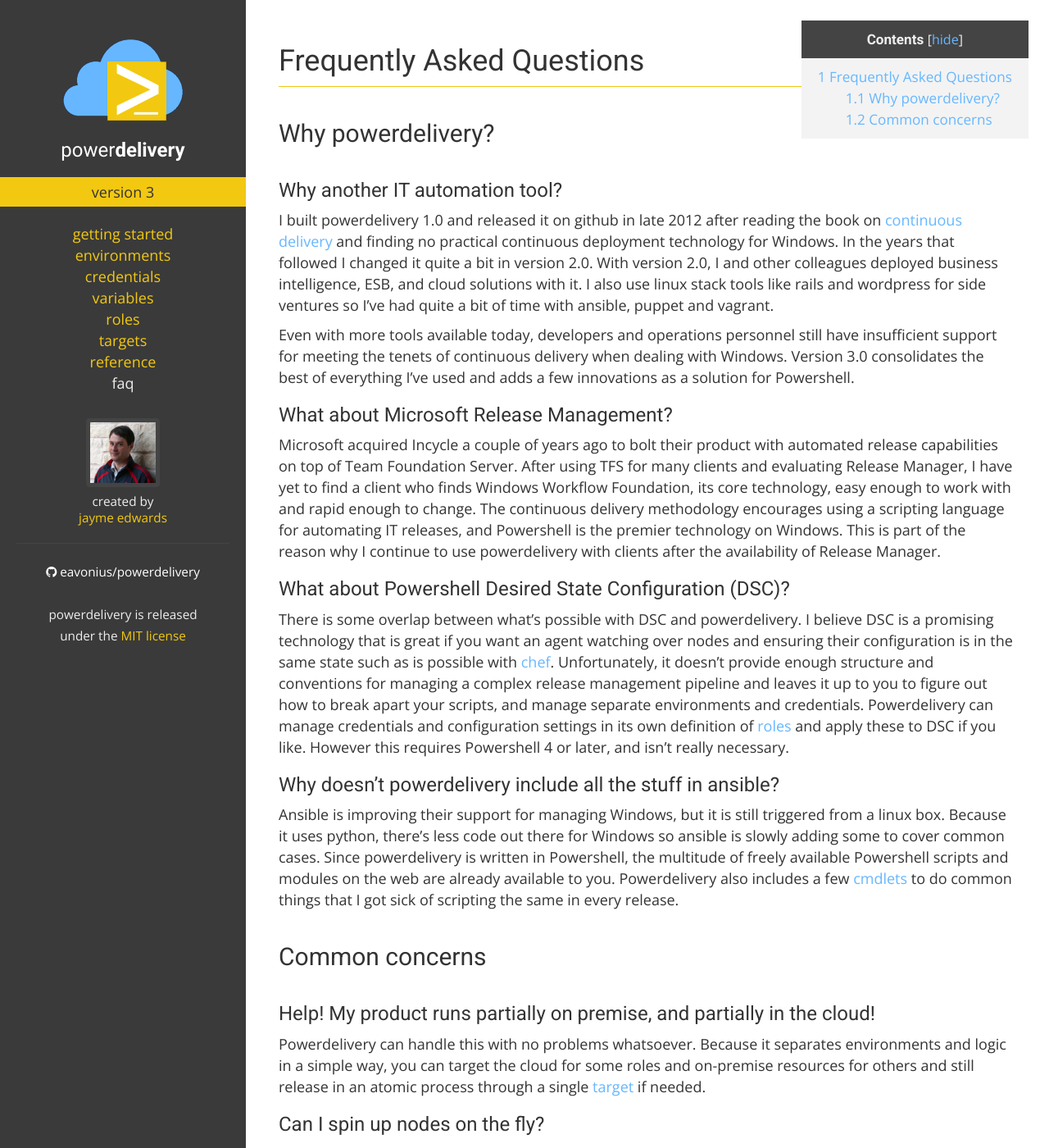
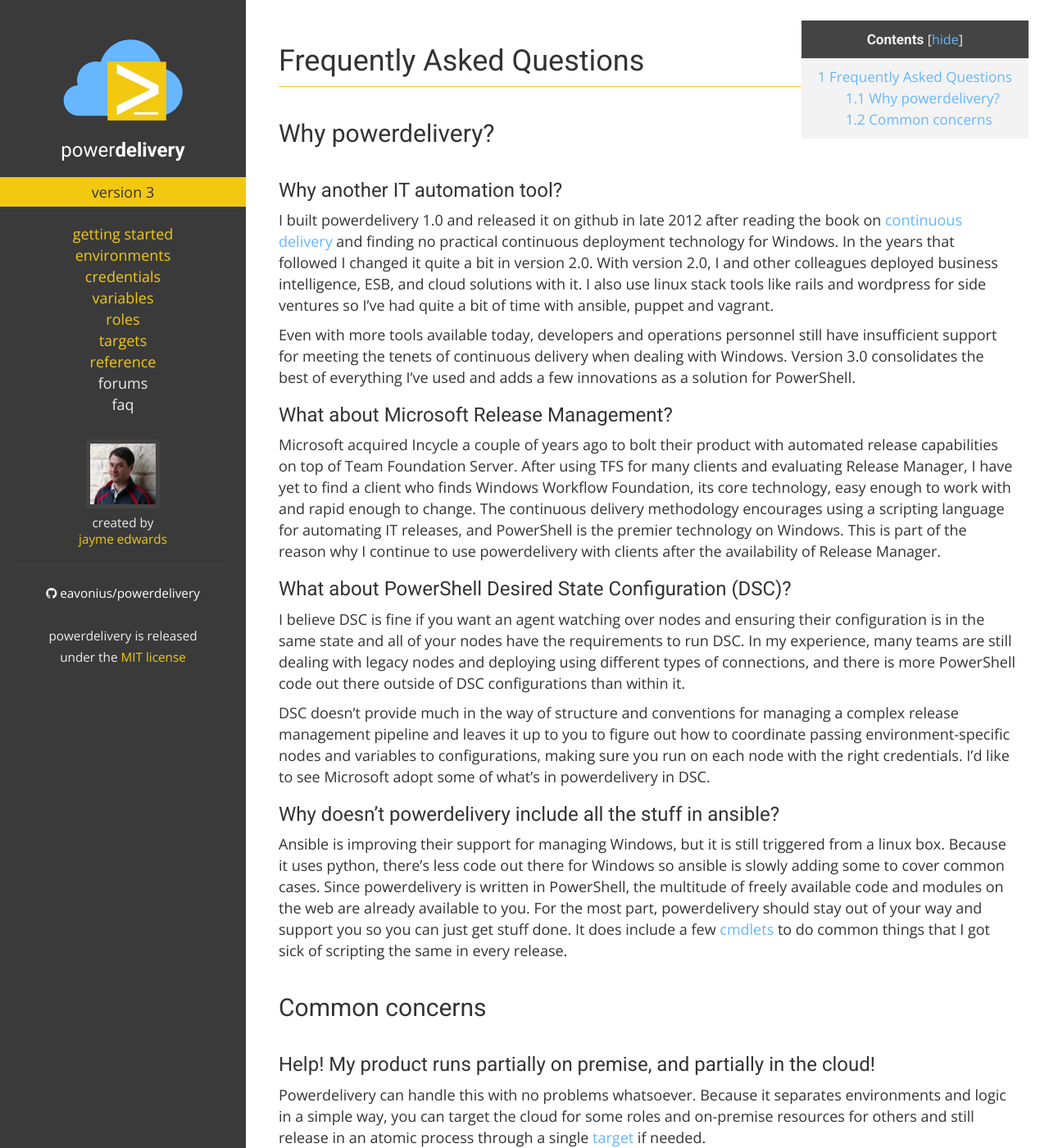
Before and after one commit to eavonius/powerdelivery, a Jekyll site: the page built from faq.markdown, in a window 1280 px wide and 1400 px high. Shown: the whole window at 82% size. Built offline with Jekyll 4.4.1, drawn with Linux system fonts in a browser that asks for light colours; nearby versions of some CDN libraries; some of the changed text lies outside the part shown.

Commit message:
Link to group

```diff
--- a/_layouts/page.html
+++ b/_layouts/page.html
@@ -5,7 +5,7 @@
     <title>powerdelivery</title>
     <meta http-equiv="X-UA-Compatible" content="IE=edge" />
     <meta name="viewport" content="width=device-width, initial-scale=1" />
-    <meta name="description" content="Continuous deployment framework for Windows Powershell" />
+    <meta name="description" content="Continuous deployment framework for Windows PowerShell" />
     <meta name="author" content="Jayme C Edwards" />
     <meta name="google-site-verification" content="vlBGxo3kMJo9gwOixKw5lXc0Bb-TD6biFMyu1qnVDzo" />
     <link href="stylesheets/bootstrap.min.css" rel="stylesheet" />
@@ -40,6 +40,7 @@
           <li><a href="roles.html">Roles</a></li>
           <li><a href="targets.html">Targets</a></li>
           <li><a href="reference.html">Reference</a></li>
+          <li><a href="https://groups.google.com/forum/#!forum/powerdelivery" target="_blank" style="color: #eee">forums</a></li>
           <li><a href="faq.html" style="color: #eee">FAQ</a></li>
         </ul>
         <div class="hidden-sm hidden-xs">
--- a/environments.markdown
+++ b/environments.markdown
@@ -148,7 +148,7 @@ In IT environments where computing resources are scarce (resources are on-premis
 If you have more resources available, it can be better to create a new node each time. This lets you rollback by pointing load balancers to the old site if you have a problem, and utilize other recovery methods when the previous release is still untouched.
 
 To provision nodes on each run of powerdelivery, add PowerShell logic to the environment script above the statement
-that returns the hash of nodes. You'll need to install additional Powershell modules (Windows Azure, Amaozon Web Services, VMWare, or Hyper-V cmdlets for example) and make sure these are able to be found when you run powerdelivery from the Administrator console. After you've provisioned the nodes, gather the name or IP address of them and add them to the hash to be returned.
+that returns the hash of nodes. You'll need to install additional PowerShell modules (Windows Azure, Amaozon Web Services, VMWare, or Hyper-V cmdlets for example) and make sure these are able to be found when you run powerdelivery from the Administrator console. After you've provisioned the nodes, gather the name or IP address of them and add them to the hash to be returned.
 
 <br />
 
--- a/faq.markdown
+++ b/faq.markdown
@@ -12,19 +12,21 @@ layout: page
 
 I built powerdelivery 1.0 and released it on github in late 2012 after reading the book on [continuous delivery](https://www.thoughtworks.com/continuous-delivery) and finding no practical continuous deployment technology for Windows. In the years that followed I changed it quite a bit in version 2.0. With version 2.0, I and other colleagues deployed business intelligence, ESB, and cloud solutions with it. I also use linux stack tools like rails and wordpress for side ventures so I've had quite a bit of time with ansible, puppet and vagrant.
 
-Even with more tools available today, developers and operations personnel still have insufficient support for meeting the tenets of continuous delivery when dealing with Windows. Version 3.0 consolidates the best of everything I've used and adds a few innovations as a solution for Powershell.
+Even with more tools available today, developers and operations personnel still have insufficient support for meeting the tenets of continuous delivery when dealing with Windows. Version 3.0 consolidates the best of everything I've used and adds a few innovations as a solution for PowerShell.
 
 ### What about Microsoft Release Management?
 
-Microsoft acquired Incycle a couple of years ago to bolt their product with automated release capabilities on top of Team Foundation Server. After using TFS for many clients and evaluating Release Manager, I have yet to find a client who finds Windows Workflow Foundation, its core technology, easy enough to work with and rapid enough to change. The continuous delivery methodology encourages using a scripting language for automating IT releases, and Powershell is the premier technology on Windows. This is part of the reason why I continue to use powerdelivery with clients after the availability of Release Manager.
+Microsoft acquired Incycle a couple of years ago to bolt their product with automated release capabilities on top of Team Foundation Server. After using TFS for many clients and evaluating Release Manager, I have yet to find a client who finds Windows Workflow Foundation, its core technology, easy enough to work with and rapid enough to change. The continuous delivery methodology encourages using a scripting language for automating IT releases, and PowerShell is the premier technology on Windows. This is part of the reason why I continue to use powerdelivery with clients after the availability of Release Manager.
 
-### What about Powershell Desired State Configuration (DSC)?
+### What about PowerShell Desired State Configuration (DSC)?
 
-There is some overlap between what's possible with DSC and powerdelivery. I believe DSC is a promising technology that is great if you want an agent watching over nodes and ensuring their configuration is in the same state such as is possible with [chef](https://www.chef.io). Unfortunately, it doesn't provide enough structure and conventions for managing a complex release management pipeline and leaves it up to you to figure out how to break apart your scripts, and manage separate environments and credentials. Powerdelivery can manage credentials and configuration settings in its own definition of [roles](roles.html) and apply these to DSC if you like. However this requires Powershell 4 or later, and isn't really necessary.
+I believe DSC is fine if you want an agent watching over nodes and ensuring their configuration is in the same state and all of your nodes have the requirements to run DSC. In my experience, many teams are still dealing with legacy nodes and deploying using different types of connections, and there is more PowerShell code out there outside of DSC configurations than within it.
+
+DSC doesn't provide much in the way of structure and conventions for managing a complex release management pipeline and leaves it up to you to figure out how to coordinate passing environment-specific nodes and variables to configurations, making sure you run on each node with the right credentials. I'd like to see Microsoft adopt some of what's in powerdelivery in DSC.
 
 ### Why doesn't powerdelivery include all the stuff in ansible?
 
-Ansible is improving their support for managing Windows, but it is still triggered from a linux box. Because it uses python, there's less code out there for Windows so ansible is slowly adding some to cover common cases. Since powerdelivery is written in Powershell, the multitude of freely available Powershell scripts and modules on the web are already available to you. Powerdelivery also includes a few [cmdlets](reference.html#cmdlets) to do common things that I got sick of scripting the same in every release.
+Ansible is improving their support for managing Windows, but it is still triggered from a linux box. Because it uses python, there's less code out there for Windows so ansible is slowly adding some to cover common cases. Since powerdelivery is written in PowerShell, the multitude of freely available code and modules on the web are already available to you. For the most part, powerdelivery should stay out of your way and support you so you can just get stuff done. It does include a few [cmdlets](reference.html#cmdlets) to do common things that I got sick of scripting the same in every release.
 
 ## Common concerns
 
@@ -34,7 +36,7 @@ Powerdelivery can handle this with no problems whatsoever. Because it separates
 
 ### Can I spin up nodes on the fly?
 
-Powerdelivery employs [environment](environments.html) scripts to configure the names or IP addresses of nodes to deploy to. Since this is just a Powershell script but it must return available nodes at the end, you can script provisioning before this to get the names or IP addresses of nodes to return. If you want to get a list of nodes with a tag, tear down, or clone existing nodes before you return the list for the environment - go for it!
+Powerdelivery employs [environment](environments.html) scripts to configure the names or IP addresses of nodes to deploy to. Since this is just a PowerShell script but it must return available nodes at the end, you can script provisioning before this to get the names or IP addresses of nodes to return. If you want to get a list of nodes with a tag, tear down, or clone existing nodes before you return the list for the environment - go for it!
 
 ### I don't want my developers to deploy to test or production!
 
@@ -42,4 +44,8 @@ This is a common concern to achieve SOX compliance and easy with powerdelivery.
 
 ### Can I modify powerdelivery?
 
-It's up on github and covered under the MIT license, so have at it! I encourage people to fork the code and submit pull requests if you find a defect or want to contribute improvements. I created powerdelivery to help my clients be successful, release side projects, and help others that have embraced Powershell stop the chaos of manual changes to IT infrastructure. I'd love your help and ideas!
+It's up on github and covered under the MIT license, so have at it! I encourage people to fork the code and submit pull requests if you find a defect or want to contribute improvements. I created powerdelivery to help my clients be successful, release side projects, and help others that have embraced PowerShell stop the chaos of manual changes to IT infrastructure. I'd love your help and ideas!
+
+### Can you help me implement continuous delivery?
+
+I'm a Managing Consultant for [Catapult Systems](http://www.catapultsystems.com) who is a Microsoft Gold partner, and I'm based out of Austin, Texas. If you are interested in hiring me to help you, [send me an email](mailto:jayme.edwards@catapultsystems.com). Otherwise you can use the [google group](https://groups.google.com/forum/#!forum/powerdelivery) to discuss powerdelivery, or visit [issues on github](https://github.com/eavonius/powerdelivery/issues) if you have a defect or enhancement to discuss.
--- a/reference.markdown
+++ b/reference.markdown
@@ -81,7 +81,7 @@ This page contains reference for the script parameters and cmdlets included with
 
 ## Cmdlets
 
-Cmdlets are Powershell functions included with powerdelivery generate files and run commands within [roles](roles.html).
+Cmdlets are PowerShell functions included with powerdelivery generate files and run commands within [roles](roles.html).
 
 <hr />
 
```
